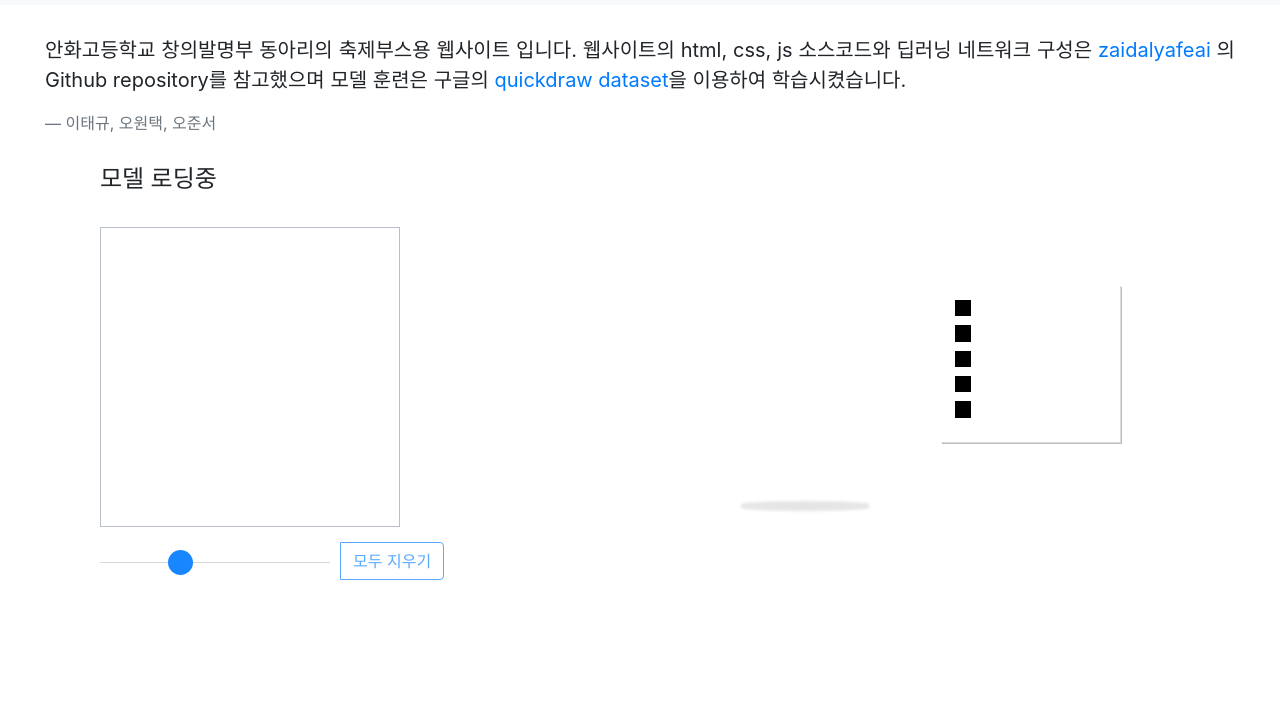
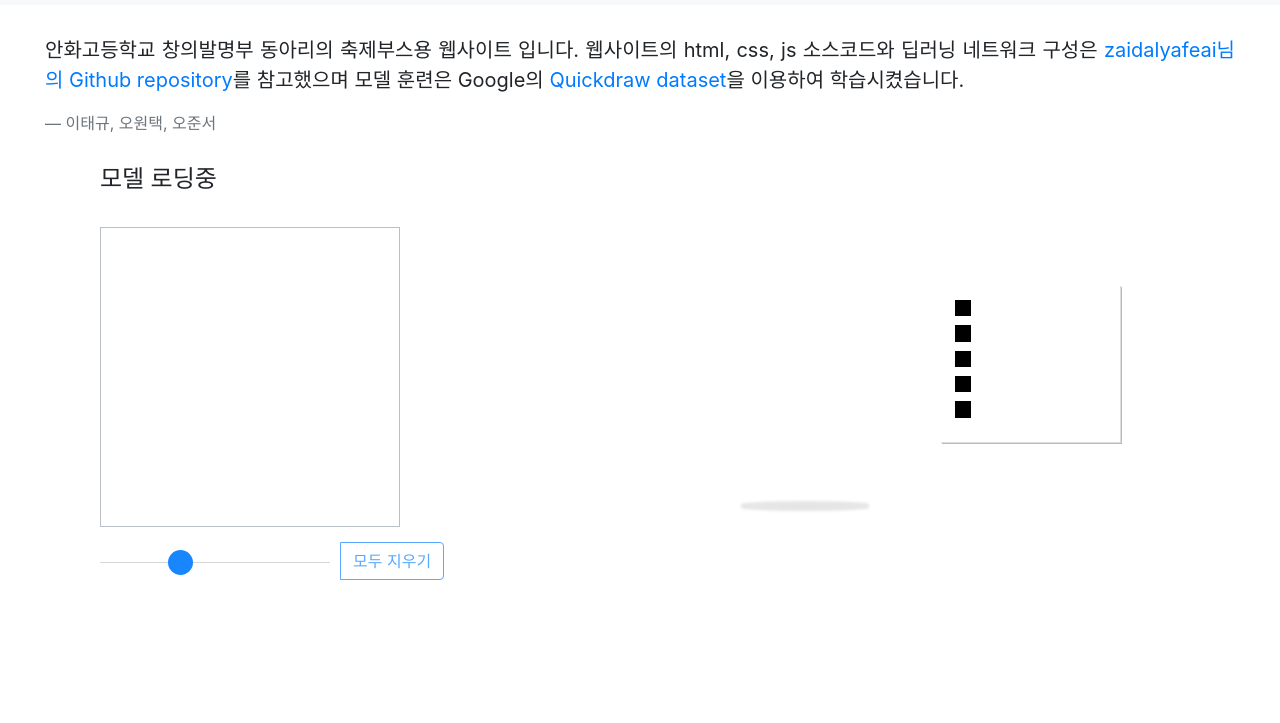
Before and after one commit to dlxorb1012/dlxorb1012.github.io, a plain HTML site: page index.html in a window 1280 px wide. Shown: the part 77-800 px from the top of the page. Drawn offline with nearby package versions, Linux system fonts and the light colour scheme; a script that the page names is missing.

Commit message:
renew webpage

```diff
--- a/index.html
+++ b/index.html
@@ -39,7 +39,7 @@
 <div class="container-fluid">
 
 <blockquote class="blockquote text-justify" style="margin:30px;">
- <p> 안화고등학교 창의발명부 동아리의 축제부스용 웹사이트 입니다. 웹사이트의 html, css, js 소스코드와 딥러닝 네트워크 구성은 <a href='https://github.com/zaidalyafeai/zaidalyafeai.github.io/blob/master/sketcher'>zaidalyafeai</a> 의 Github repository를 참고했으며 모델 훈련은 구글의 <a href='https://github.com/googlecreativelab/quickdraw-dataset'>quickdraw dataset</a>을 이용하여 학습시켰습니다. </p>
+ <p> 안화고등학교 창의발명부 동아리의 축제부스용 웹사이트 입니다. 웹사이트의 html, css, js 소스코드와 딥러닝 네트워크 구성은 <a href='https://github.com/zaidalyafeai/zaidalyafeai.github.io/blob/master/sketcher'>zaidalyafeai님의 Github repository</a>를 참고했으며 모델 훈련은 Google의 <a href='https://github.com/googlecreativelab/quickdraw-dataset'>Quickdraw dataset</a>을 이용하여 학습시켰습니다. </p>
     <footer class="blockquote-footer">이태규, 오원택, 오준서</footer>
   </blockquote>
 </div>
```
